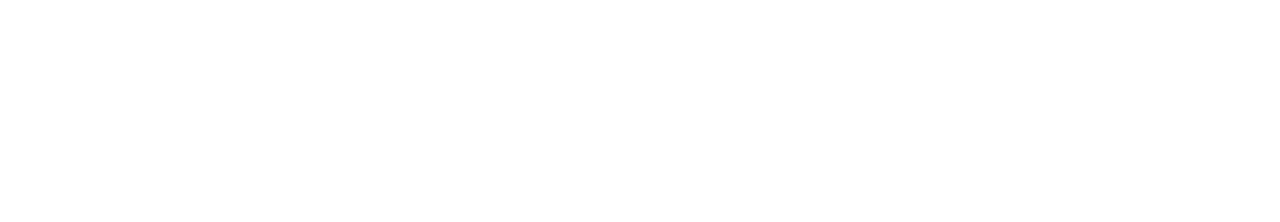
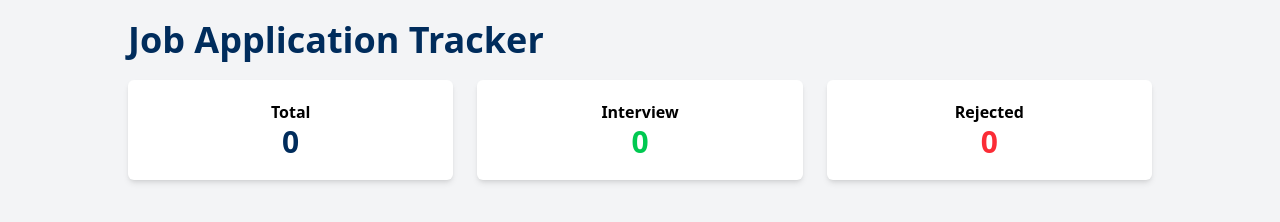
Before and after one commit to Morsheda123/job-application, a plain HTML site: page index.html in a window 1280 px wide. Drawn offline with nearby package versions, Linux system fonts and the light colour scheme.

Commit message:
added header section

```diff
--- a/index.html
+++ b/index.html
@@ -3,12 +3,30 @@
 <head>
     <meta charset="UTF-8">
     <meta name="viewport" content="width=device-width, initial-scale=1.0">
-    <title>Job Application</title>
-
+    <title>Job Tracker</title>
+    <!-- font awesome -->
+    <script src="https://kit.fontawesome.com/218d7c0b86.js" crossorigin="anonymous"></script>
     <!-- Tailwind -->
     <script src="https://cdn.jsdelivr.net/npm/@tailwindcss/browser@4"></script>
 </head>
-<body>
+<body class="bg-gray-100">
+    <header class="w-[80%] mx-auto">
+        <h1 class="text-4xl font-bold text-[#002C5C] my-5">Job Application Tracker</h1>
 
-</body>
-</html>
+        <div class="grid grid-cols-1 lg:grid-cols-3 gap-6">
+            <div class="bg-white shadow-md p-5 text-center rounded-md">
+                <p class="font-semibold">Total</p>
+                <p id="total" class="text-3xl font-semibold text-[#002C5C]">0</p>
+            </div>
+
+            <div class="bg-white shadow-md p-5 text-center rounded-md">
+                <p class="font-semibold">Interview</p>
+                <p id="interviewCount" class="text-3xl font-semibold text-green-500">0</p>
+            </div>
+
+            <div class="bg-white shadow-md p-5 text-center rounded-md">
+                <p class="font-semibold">Rejected</p>
+                <p id="rejectedCount" class="text-3xl font-semibold text-red-500">0</p>
+            </div>
+        </div>
+    </header>
```
